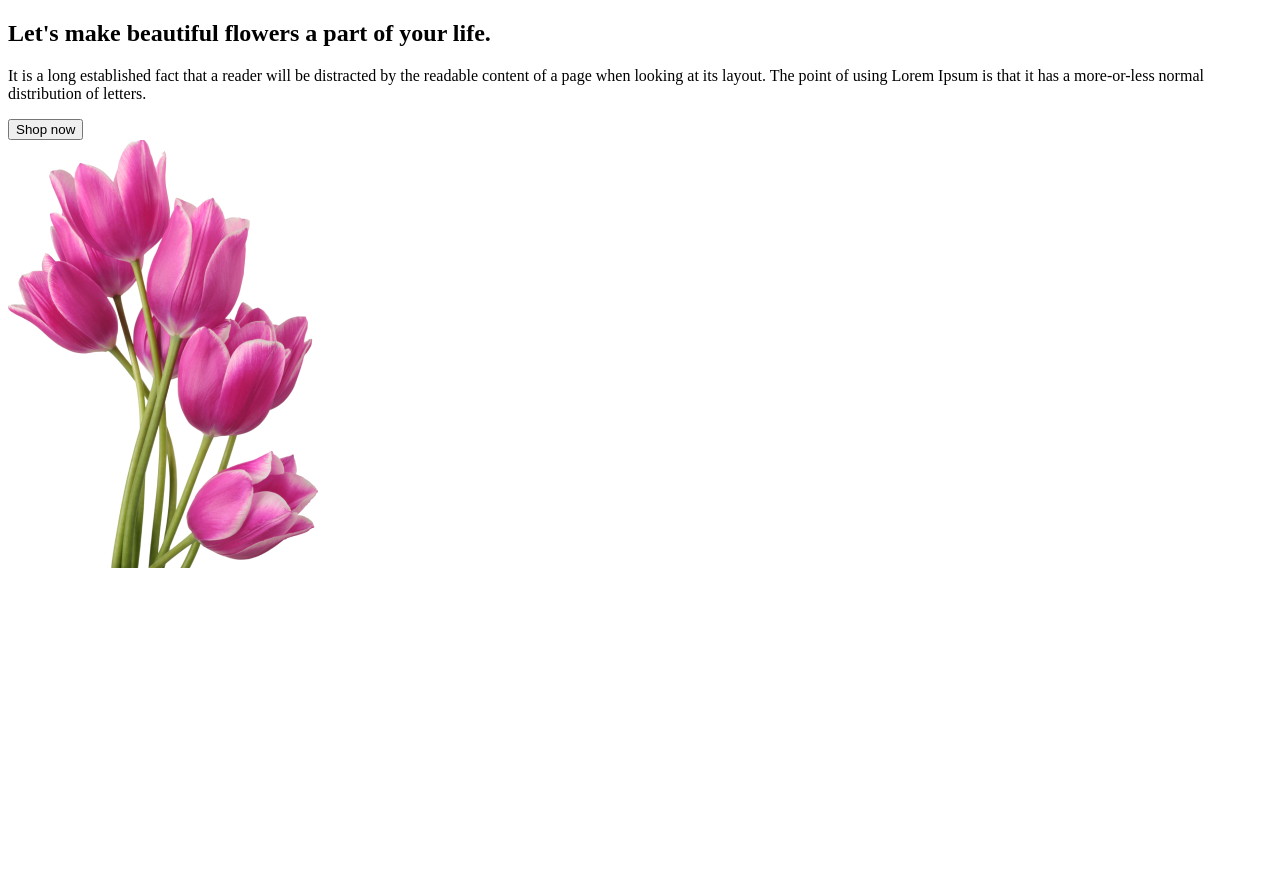
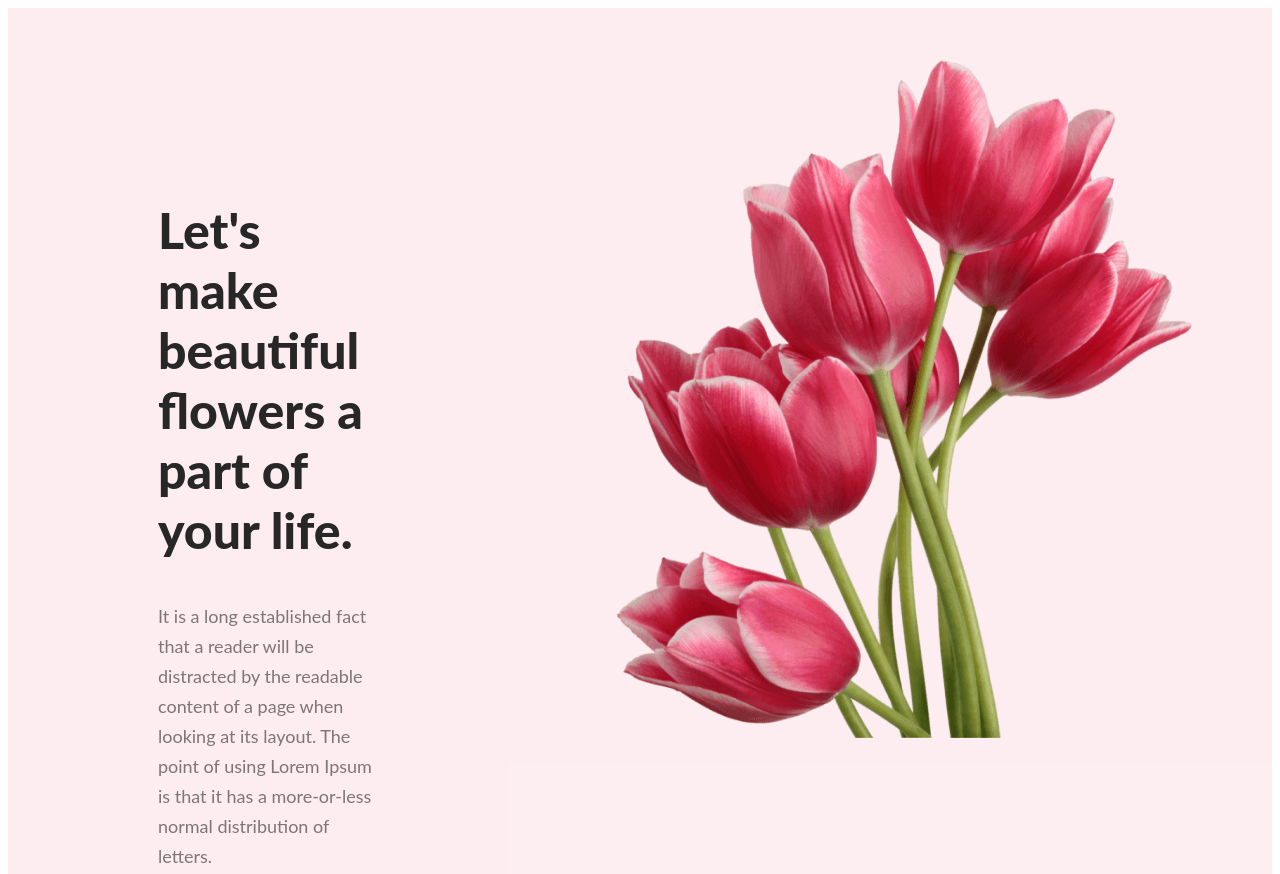
Before and after one commit to Sobuj301/sbj-flower-shop, a plain HTML site: page index.html in a window 1280 px wide. Shown: the top 874 px of the page. Before the commit the page ends 800 px from the top, so only its background shows below. Drawn offline with Linux system fonts and the light colour scheme.

Commit message:
added banner information

```diff
--- a/index.html
+++ b/index.html
@@ -8,14 +8,18 @@
 </head>
 <body>
     <header>
+    <section>
         <div class="banner-contain">
+          <div class="banner-text">
             <h2 class="banner-title">Let's make beautiful flowers a part of your life.</h2>
             <p class="banner-title-description">It is a long established fact that a reader will be distracted by the readable content of a page when looking at its layout. The point of using Lorem Ipsum is that it has a more-or-less normal distribution of letters.</p>
             <button class="btn-primary">Shop now</button>
-            <div>
-                <img class="banner-pic" src="images/pngwing 6.png" alt="">
+         </div>
+            <div class="banner-photo">
+                <img class="banner-pic" src="images/pngwing 10.png" alt="">
             </div>
         </div>
+    </section>
     </header>
     <main>
 
--- a/style/flower.css
+++ b/style/flower.css
@@ -1,3 +1,39 @@
-h3{
-    color: red;
+section{
+    background: rgba(229, 84, 115, 0.10);
 }
+.banner-contain {
+    display: flex;
+    justify-content: space-around;
+}
+.banner-text {
+    padding: 150px
+}
+.banner-title-description {
+    color: rgba(39, 39, 39, 0.60);
+    font-family: Lato;
+    font-size: 18px;
+    font-weight: 400;
+    line-height: 30px;
+}
+.banner-photo {
+    padding: 50px
+}
+.banner-pic {
+    width: 635px;
+    height: 680px;
+}
+.banner-title {
+    color: #272727;
+    font-family: Lato;
+    font-size: 50px;
+    font-weight: 800;
+}
+.btn-primary{
+    background: #E55473;
+    font-family: Lato;
+    font-size: 20px;
+    font-weight: 700;
+    border-radius: 5px;
+    color:white;
+    border:none;
+}
```
